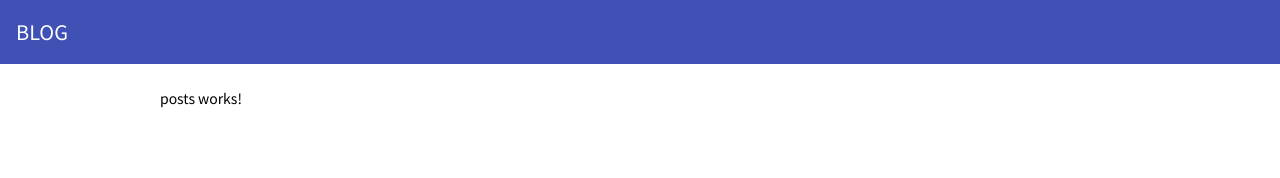
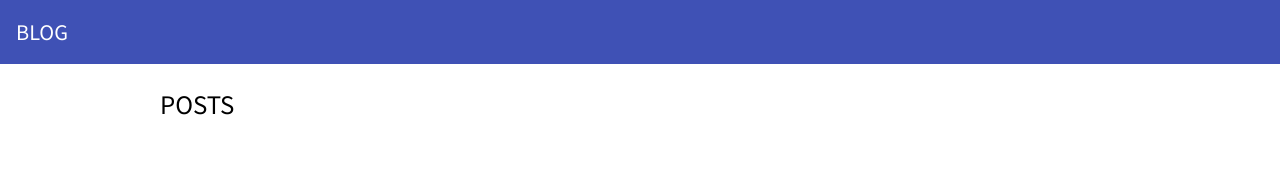
Before and after one commit to fusho-takahashi/nx-cms, an Angular app: page / in a window 1280 px wide. Shown: the top 178 px of the page. Built offline with nearby package versions, Linux system fonts and the light colour scheme.

Commit message:
posts にheadline を追加

```diff
--- a/apps/blog/src/app/pages/posts/posts.component.html
+++ b/apps/blog/src/app/pages/posts/posts.component.html
@@ -1 +1 @@
-<p>posts works!</p>
+<h1>POSTS</h1>
```
